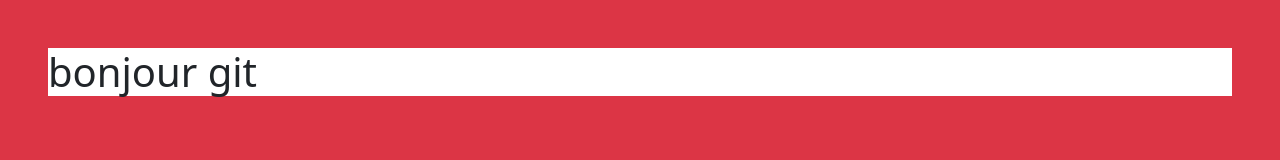
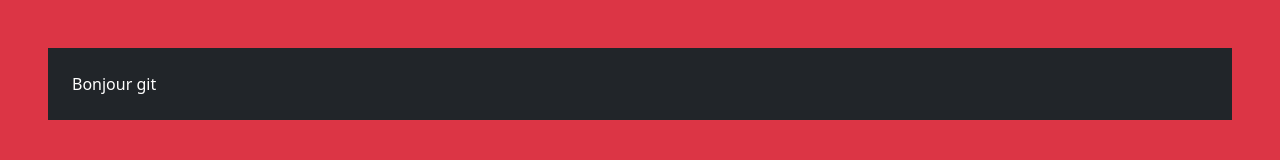
Before and after one commit to maoui2022/apprendreGit, a plain HTML site: page index.html in a window 1280 px wide. Drawn offline with Linux system fonts and the light colour scheme.

Commit message:
Deuxieme commit

```diff
--- a/index.html
+++ b/index.html
@@ -14,7 +14,10 @@
 </head>
 <body>
 
-	<h1>bonjour git</h1>
+
+	<div class="container-fluid bg-dark text-white p-4">
+	Bonjour git
+	</div>
 
 
 
```
